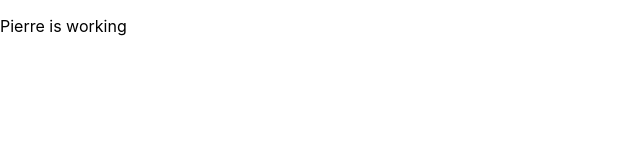
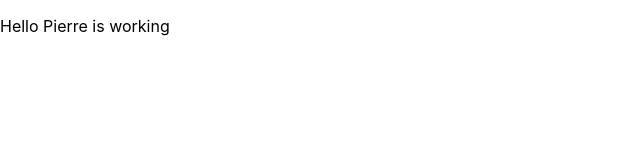
Before and after one commit to pierrecbrito/learning-typescript, a React (Create React App) app in the folder react-with-ts/: page / in a window 1280 px wide. Shown: the top 160 px of the page, without its empty margins (0-640 px from the left). Built offline with nearby package versions, Linux system fonts and the light colour scheme.

Commit message:
react: functions

```diff
--- a/react-with-ts/src/App.tsx
+++ b/react-with-ts/src/App.tsx
@@ -4,12 +4,16 @@ function App() {
   //Variables
   const name: string = 'Pierre';
   const isWorking: boolean = true;
+  //functions
+  const userGreeting = (name: string): string => {
+    return `Hello ${name}`;
+  }
 
   return (
     <div className="App">
       <header className="App-header">
         <p>
-          {name}
+          {userGreeting(name)}
           {isWorking && <span> is working</span>}
         </p>
       </header>
```
